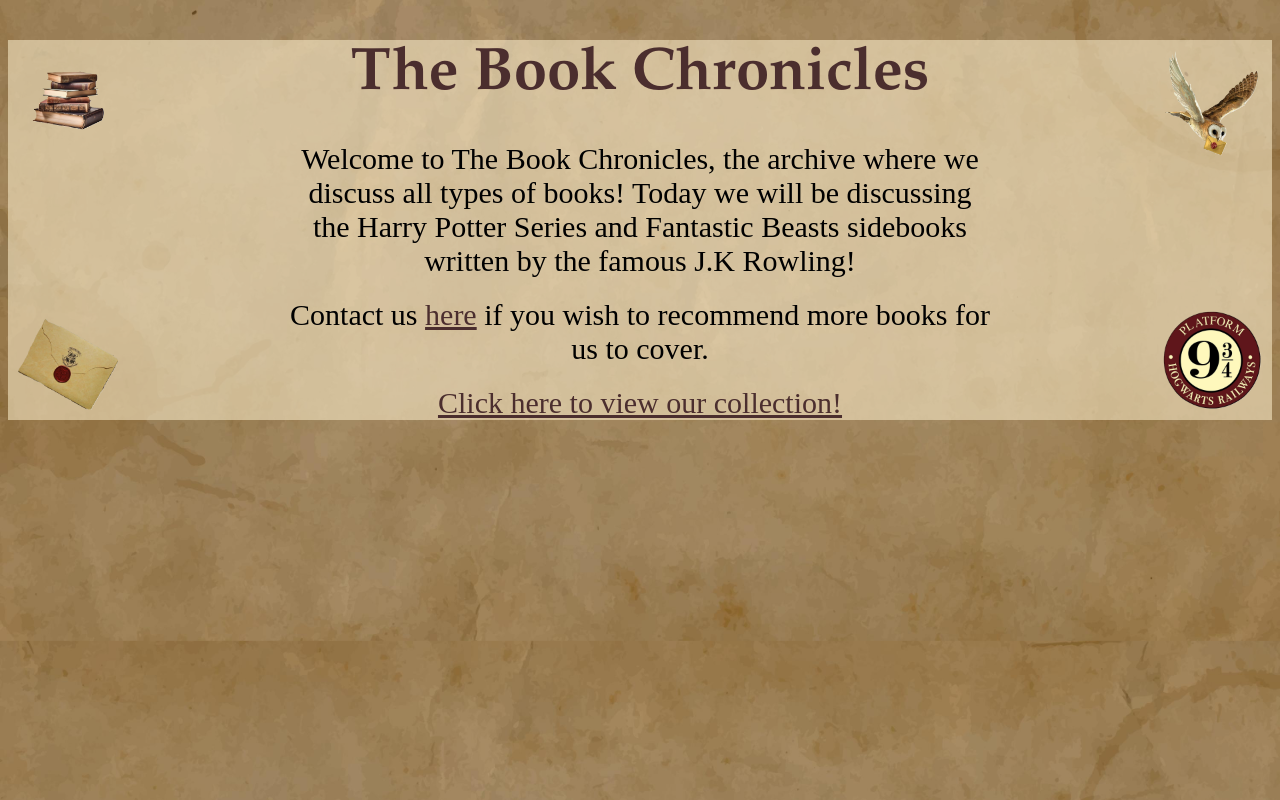
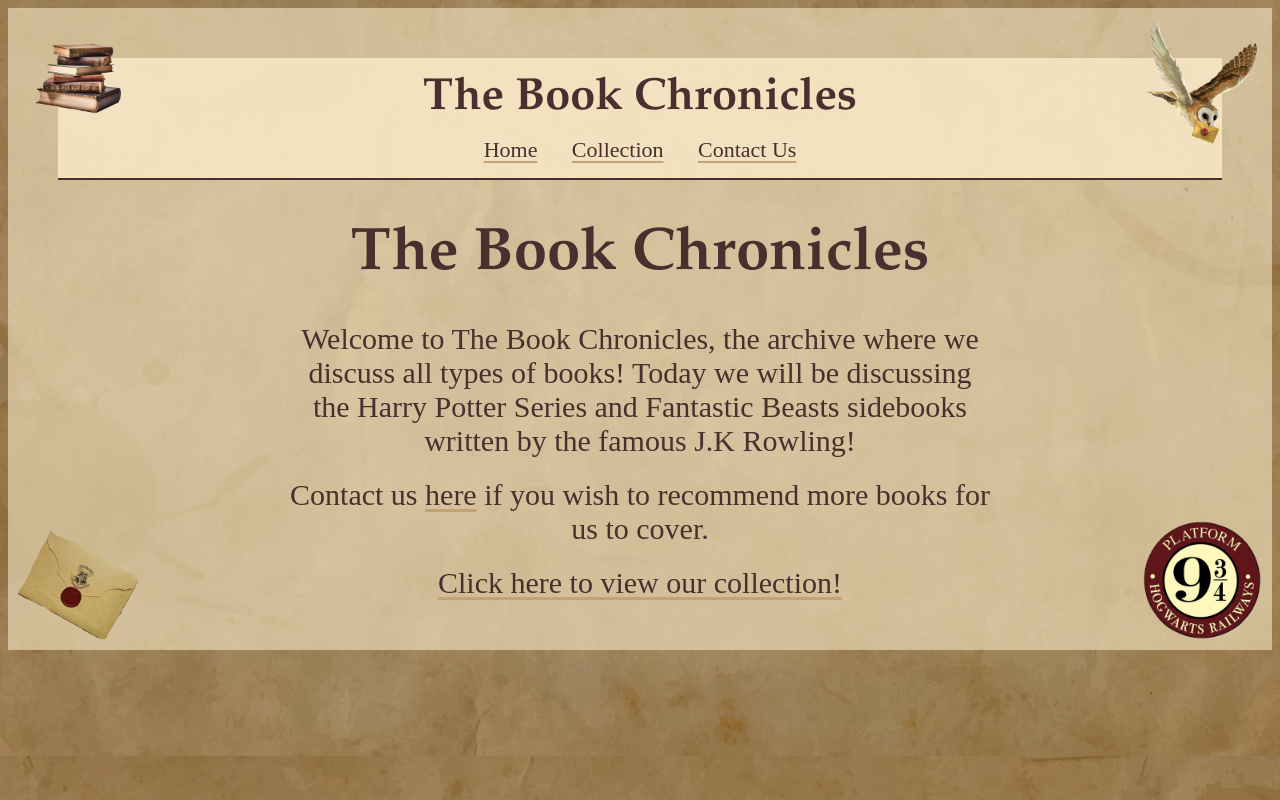
Before and after one commit to hanabombom/bookchronicles, a plain HTML site: page index.html in a window 1280 px wide. Drawn offline with Linux system fonts and the light colour scheme.

Commit message:
Add files via upload

```diff
--- a/index.html
+++ b/index.html
@@ -4,17 +4,19 @@
   <title>The Book Chronicles</title>
   <meta charset="UTF-8">
   <style>
-	    body{text-align: center;
+    body {
+      text-align: center;
       font-family: Arial, sans-serif;
-			color: #4b2e2e
+      color: #4b2e2e;
       padding: 50px;
       background-image: url('oldpaper.jpg');
       background-repeat: repeat;
       background-size: cover;
       background-position: center;
       position: relative;
-	    overflow: hidden;}
-		body::before{
+    }
+
+    body::before {
       content: "";
       position: absolute;
       top: 0;
@@ -23,79 +25,102 @@
       height: 100%;
       background-color: rgba(245, 230, 196, 0.6);
       mix-blend-mode: lighten;
-           z-index: -1;}
-		h1{font-family: "Garamond", "Georgia", serif;
-		   font-size: 60px;
-		   margin-bottom: 30px;
-		   color: #4b2e2e}
-		p{font-family:"Centaur";
-		  font-size: 30px;
-		  max-width: 700px;
-		  margin: 0 auto 20px auto;}
-		a{font-family: "Centaur";
-		  font-size: 30px;
-		  color: #4b2e2e;}
-	.sticker {
-    position: absolute;
-    width: 100px; /
-    height: auto;}
-   .top-left {
-    top: 10px;
-    left: 10px;}
-   .top-right {
-    top: 10px;
-    right: 10px;}
-   .bottom-left {
-    bottom: 10px;
-    left: 10px;}
-   .bottom-right {
-    bottom: 10px;
-    right: 10px;}
-	@media (max-width: 600px) {
-    body {
-        padding: 20px;
+      z-index: -1;
     }
 
     h1 {
-        font-size: 40px;
+      font-family: "Garamond", "Georgia", serif;
+      font-size: 60px;
+      margin-bottom: 30px;
+      color: #4b2e2e;
     }
 
-    p, a {
-        font-size: 20px;
+    p {
+      font-family: "Centaur";
+      font-size: 30px;
+      max-width: 700px;
+      margin: 0 auto 20px auto;
     }
 
-    .container, .book {
-        max-width: 90%;
-        padding: 15px;
+    a {
+      font-family: "Centaur";
+      font-size: 30px;
+      color: #4b2e2e;
+      text-decoration: underline;
+      text-decoration-color: #c2a375;
+      text-underline-offset: 4px;
+      transition: color 0.3s ease;
     }
 
-    .book {
-        flex-direction: column;
-        align-items: center;
+    a:hover {
+      color: #3a1e1e;
+      text-decoration-color: #3a1e1e;
     }
 
-    .book img {
-        width: 100%;
-        max-width: 200px;
-        margin-bottom: 15px;
+    .sticker {
+      position: absolute;
+      width: 120px;
+      height: auto;
     }
 
-    input, textarea, button {
-        width: 100%;
-        font-size: 18px;
-    }
+    .top-left { top: 10px; left: 10px; }
+    .top-right { top: 10px; right: 10px; }
+    .bottom-left { bottom: 10px; left: 10px; }
+    .bottom-right { bottom: 10px; right: 10px; }
+
+    header {
+      text-align: center;
+      background-color: rgba(245, 230, 196, 0.9);
+      padding: 15px 0;
+      border-bottom: 2px solid #4b2e2e;
     }
 
+    header h1 {
+      font-family: "Garamond", "Georgia", serif;
+      font-size: 45px;
+      margin: 0;
+      color: #4b2e2e;
+    }
+
+    nav {
+      margin-top: 10px;
+    }
+
+    nav a {
+      font-family: "Centaur";
+      font-size: 22px;
+      color: #4b2e2e;
+      text-decoration: underline;
+      text-decoration-color: #c2a375;
+      text-underline-offset: 4px;
+      margin: 0 15px;
+      transition: color 0.3s ease;
+    }
+
+    nav a:hover {
+      color: #3a1e1e;
+      text-decoration-color: #3a1e1e;
+    }
   </style>
 </head>
 <body>
+  <header>
+    <h1>The Book Chronicles</h1>
+    <nav>
+      <a href="index.html">Home</a>
+      <a href="clickhere.html">Collection</a>
+      <a href="contact.html">Contact Us</a>
+    </nav>
+  </header>
+
   <img src="book.png" alt="sticker" class="sticker top-left">
   <img src="hedwig.png" alt="sticker" class="sticker top-right">
   <img src="letter.png" alt="sticker" class="sticker bottom-left">
   <img src="platforn.png" alt="sticker" class="sticker bottom-right">
+
   <h1>The Book Chronicles</h1>
-	<p> Welcome to The Book Chronicles, the archive where we discuss all types of books! Today we will be discussing the Harry Potter Series and Fantastic Beasts sidebooks written by the famous J.K Rowling! </p>
+  <p>Welcome to The Book Chronicles, the archive where we discuss all types of books! Today we will be discussing the Harry Potter Series and Fantastic Beasts sidebooks written by the famous J.K Rowling!</p>
   <p>Contact us <a href="contact.html" class="contact-link">here</a> if you wish to recommend more books for us to cover.</p>
-     <a href="Clickhere.html">Click here to view our collection!</a>
+  <a href="clickhere.html">Click here to view our collection!</a>
 </body>
 </html>
```
Also changed, not shown: Clickhere.html (+83 -3 lines), contact.html (+40 -1 lines). Lines whose indentation alone changed are shown as unchanged.
